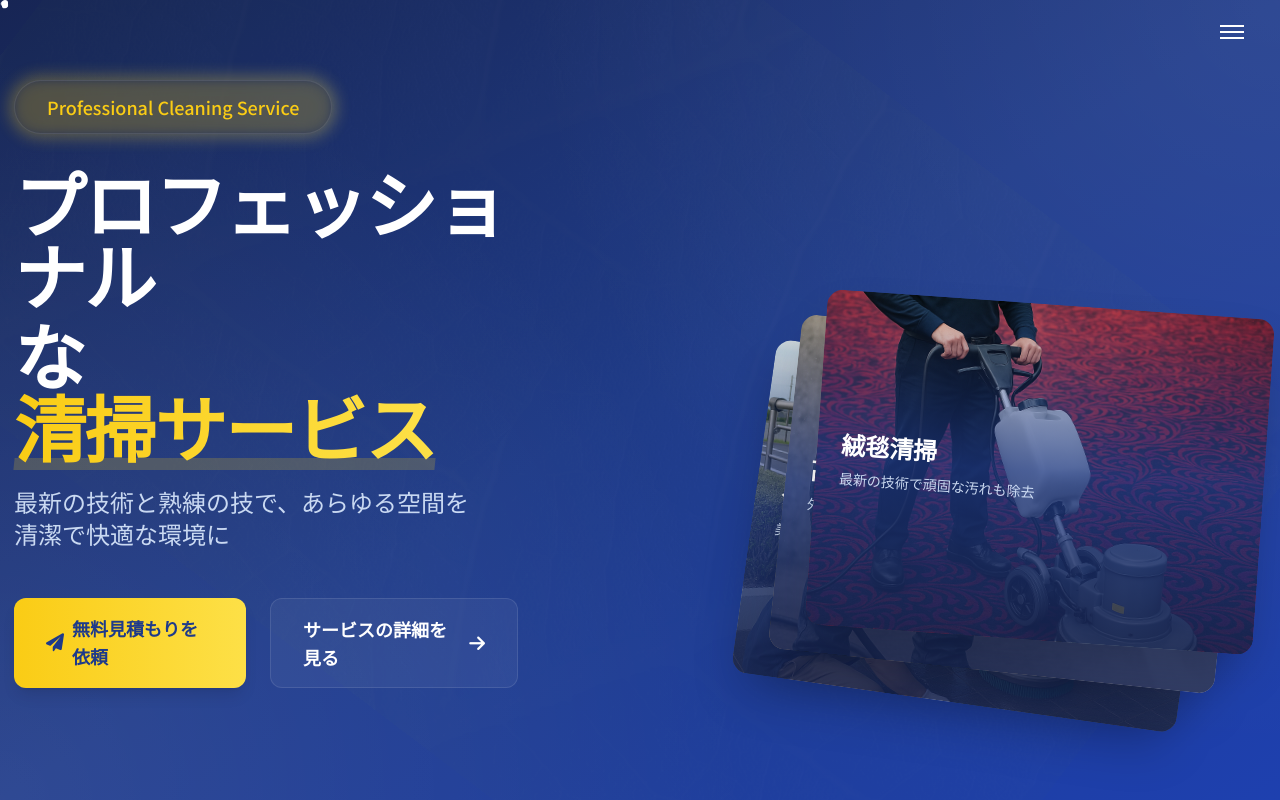
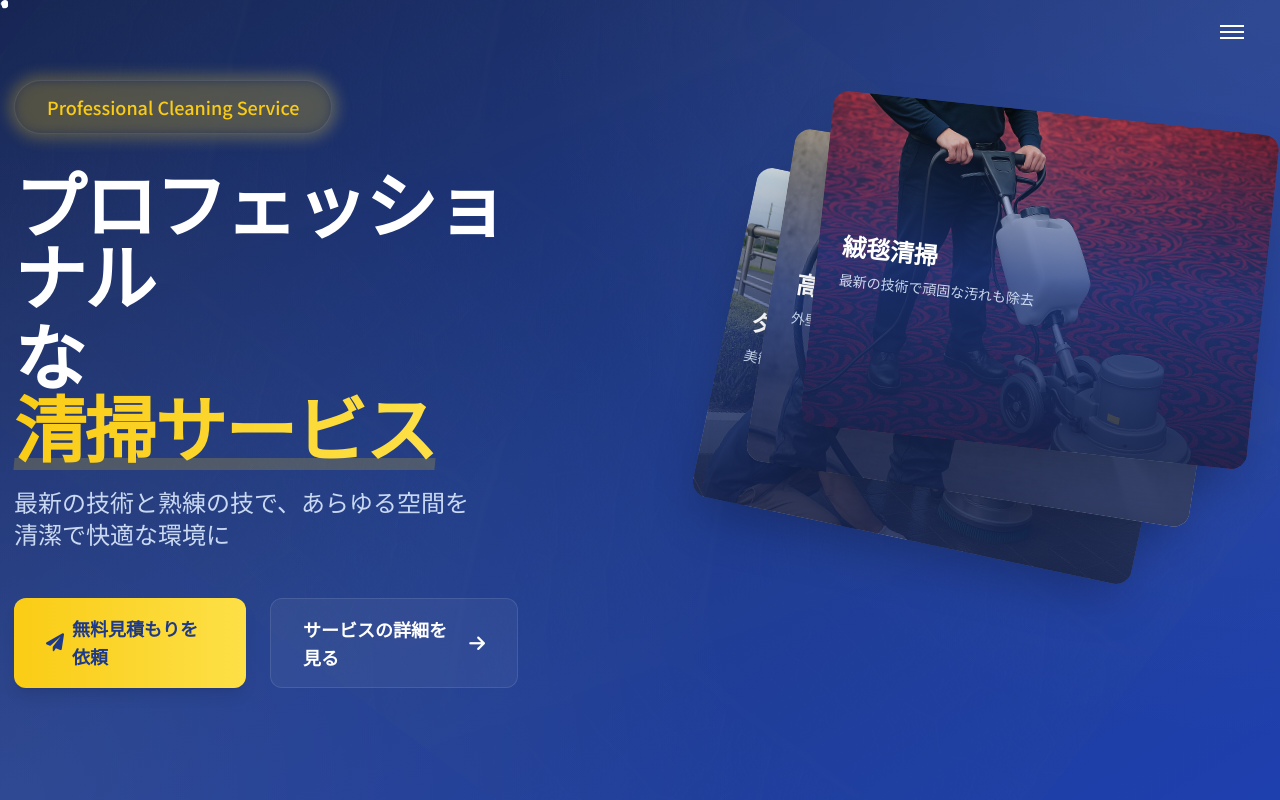
Before and after one commit to fura-1993/clean, a Next.js app: page / in a window 1280 px wide. Shown: the top 800 px of the page. Built offline with nearby package versions, Linux system fonts and the light colour scheme.

Commit message:
Make bold adjustments to service cards positioning and animation

```diff
--- a/src/components/Hero/Hero.tsx
+++ b/src/components/Hero/Hero.tsx
@@ -185,9 +185,9 @@ export default function Hero() {
           </motion.div>
 
           {/* 右側のサービスカード */}
-          <div className="relative h-full flex items-center justify-center lg:justify-end overflow-visible px-6 lg:px-0">
+          <div className="relative flex justify-center lg:justify-end overflow-visible px-6 lg:px-0">
             <motion.div
-              className="relative w-full max-w-2xl -mt-24 lg:-mt-32"
+              className="relative w-full max-w-2xl -mt-48 lg:-mt-64"
               initial={{ opacity: 0, x: 50 }}
               animate={{ opacity: 1, x: 0 }}
               transition={{ duration: 1, delay: 0.5 }}
@@ -197,12 +197,12 @@ export default function Hero() {
                   key={service.title}
                   className="group absolute w-full max-w-md rounded-2xl overflow-hidden shadow-2xl aspect-[4/3]"
                   style={{
-                    top: `${index * 32}px`,
-                    right: `${index * 32}px`,
+                    top: `${index * 48}px`,
+                    right: `${index * 48}px`,
                     zIndex: services.length - index,
-                    transform: `rotate(${2 + index * 2}deg)`
+                    transform: `rotate(${3 + index * 3}deg)`
                   }}
-                  initial={{ opacity: 0, x: 100, rotate: 4 + index * 2 }}
+                  initial={{ opacity: 0, x: 100, rotate: 6 + index * 3 }}
                   animate={{
                     opacity: 1,
                     x: 0,
@@ -212,7 +212,7 @@ export default function Hero() {
                     }
                   }}
                   whileHover={{
-                    scale: 1.02,
+                    scale: 1.05,
                     rotate: 0,
                     zIndex: 10,
                     transition: { duration: 0.3 }
```
